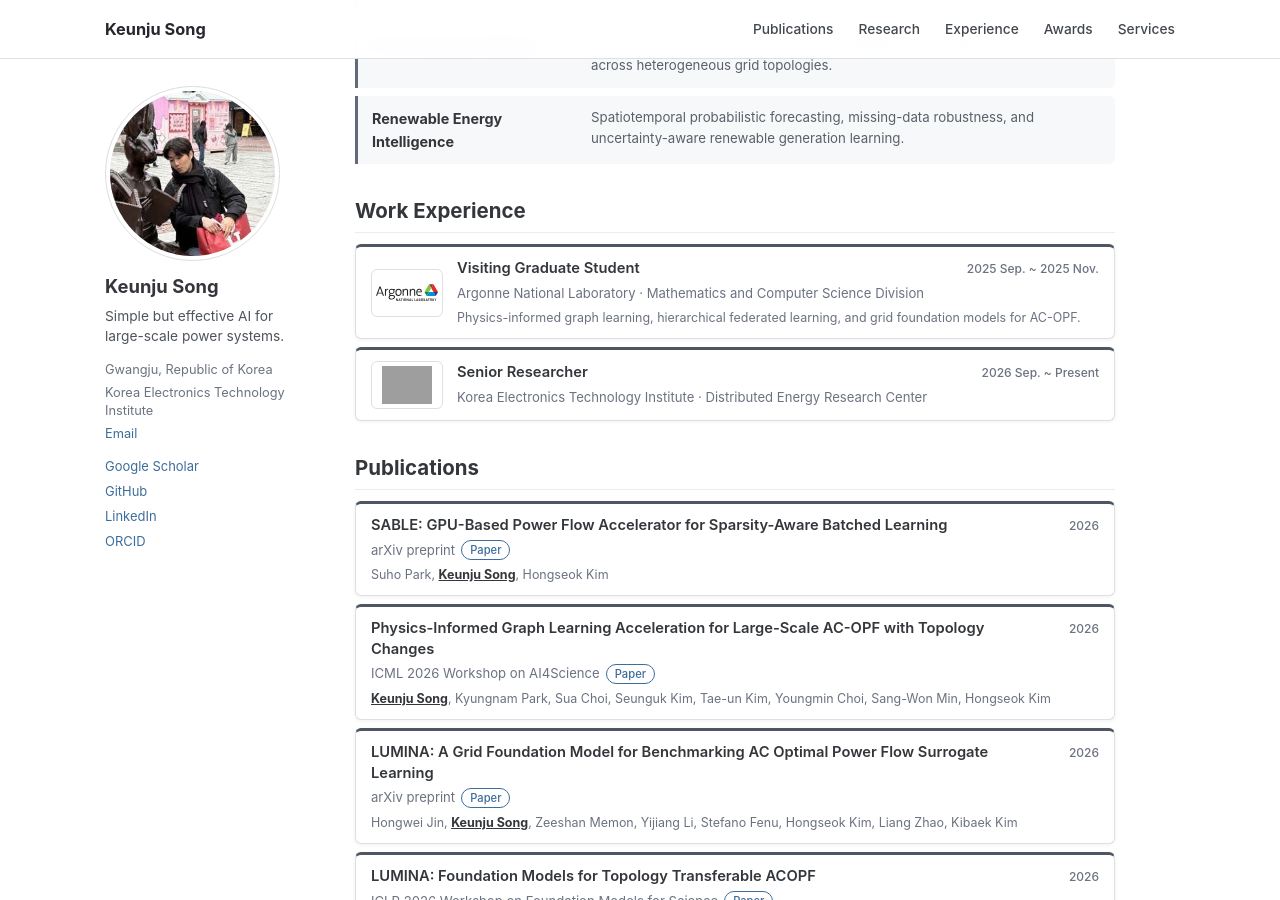
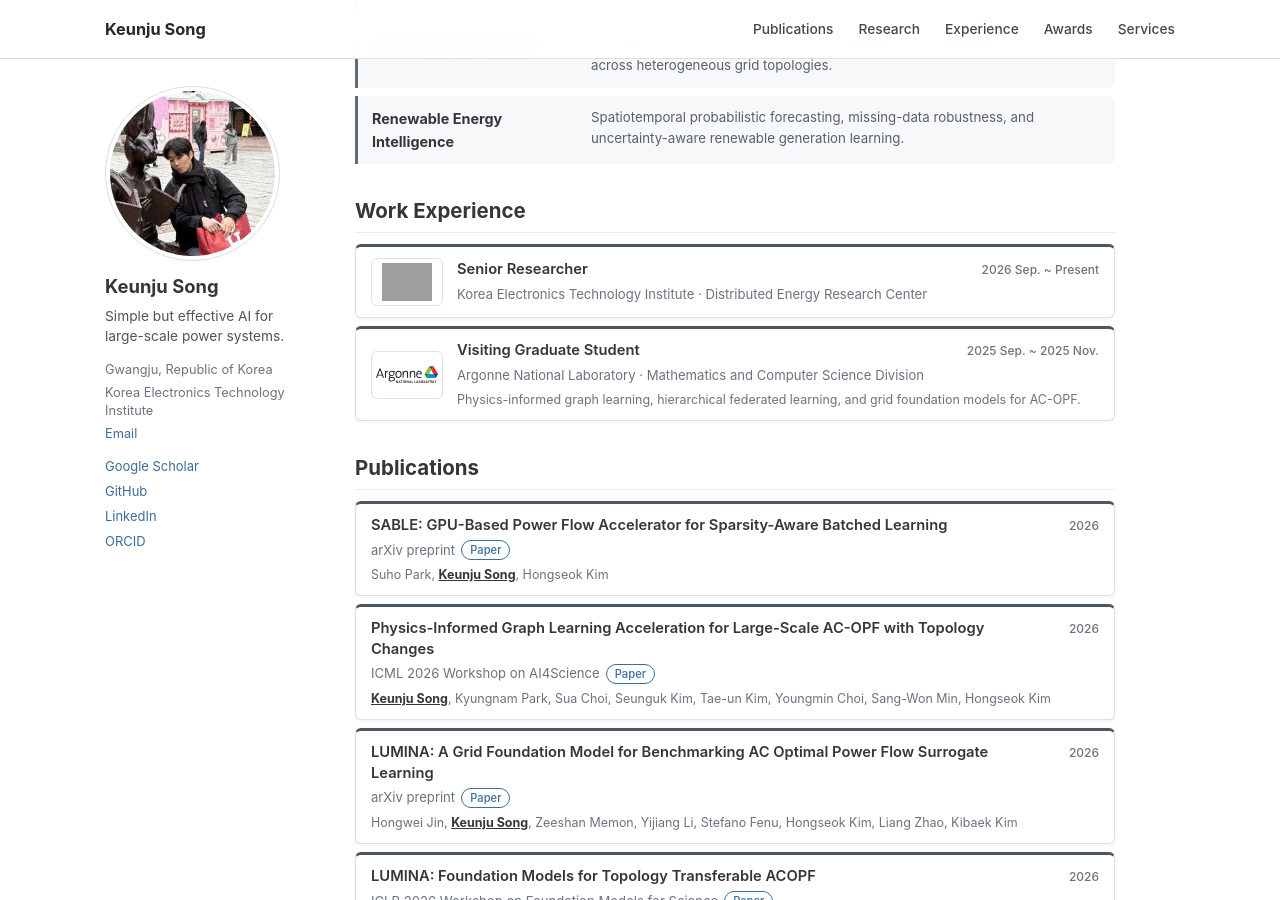
Before and after one commit to KeunJuSong/keunjusong.github.io, a Jekyll site: the page built from _pages/about.md, in a window 1280 px wide and 900 px high, scrolled down 692 px. Built offline with Jekyll 4.4.1, drawn with Linux system fonts in a browser that asks for light colours; grey boxes are pictures that could not be loaded.

Commit message:
Update about.md

```diff
--- a/_pages/about.md
+++ b/_pages/about.md
@@ -35,18 +35,18 @@ My research focuses on **energy AI, power systems, graph neural networks, physic
 
 <div class="exp-cards">
   <div class="exp-card exp-card-with-logo">
+    <img class="exp-logo" src="/images/logos/KETI.png" onerror="this.onerror=null;this.src='/images/logos/KETI.png';" alt="KETI logo" />
+    <div class="exp-card-body">
+      <div class="exp-card-header"><span class="exp-role">Senior Researcher</span><span class="exp-date">2026 Sep. ~ Present</span></div>
+      <div class="exp-org">Korea Electronics Technology Institute · Distributed Energy Research Center</div>
+    </div>
+  </div>
+  <div class="exp-card exp-card-with-logo">
     <img class="exp-logo" src="/images/logos/argonne.svg" onerror="this.onerror=null;this.src='/images/logos/argonne.svg';" alt="Argonne National Laboratory logo" />
     <div class="exp-card-body">
       <div class="exp-card-header"><span class="exp-role">Visiting Graduate Student</span><span class="exp-date">2025 Sep. ~ 2025 Nov.</span></div>
       <div class="exp-org">Argonne National Laboratory · Mathematics and Computer Science Division</div>
       <div class="exp-authors">Physics-informed graph learning, hierarchical federated learning, and grid foundation models for AC-OPF.</div>
-    </div>
-  </div>
-  <div class="exp-card exp-card-with-logo">
-    <img class="exp-logo" src="/images/logos/KETI.png" onerror="this.onerror=null;this.src='/images/logos/KETI.png';" alt="KETI logo" />
-    <div class="exp-card-body">
-      <div class="exp-card-header"><span class="exp-role">Senior Researcher</span><span class="exp-date">2026 Sep. ~ Present</span></div>
-      <div class="exp-org">Korea Electronics Technology Institute · Distributed Energy Research Center</div>
     </div>
   </div>
 </div>
```
